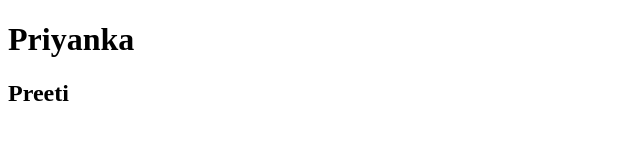
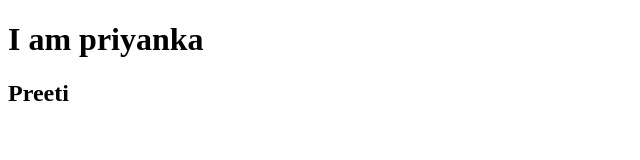
Before and after one commit to priyanka2334/gitpractice1, a plain HTML site: page index.html in a window 1280 px wide. Shown: the whole page, without its empty margins (0-640 px from the left). Drawn offline with Linux system fonts and the light colour scheme.

Commit message:
change h1

```diff
--- a/index.html
+++ b/index.html
@@ -6,7 +6,7 @@
     <title>Document</title>
 </head>
 <body>
-    <h1>Priyanka</h1>
+    <h1>I am priyanka</h1>
     <h2>Preeti</h2>
 </body>
 </html>
```
